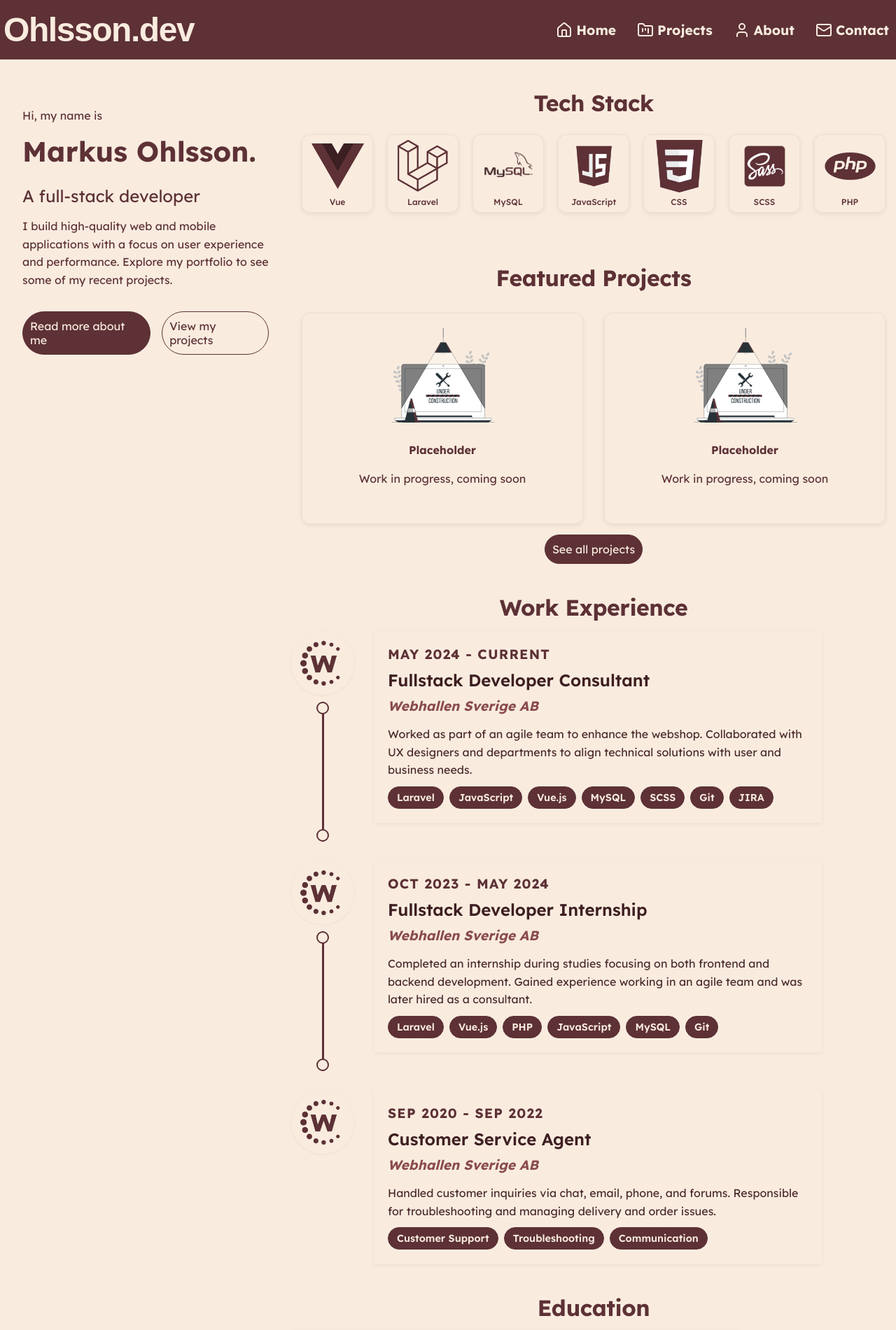
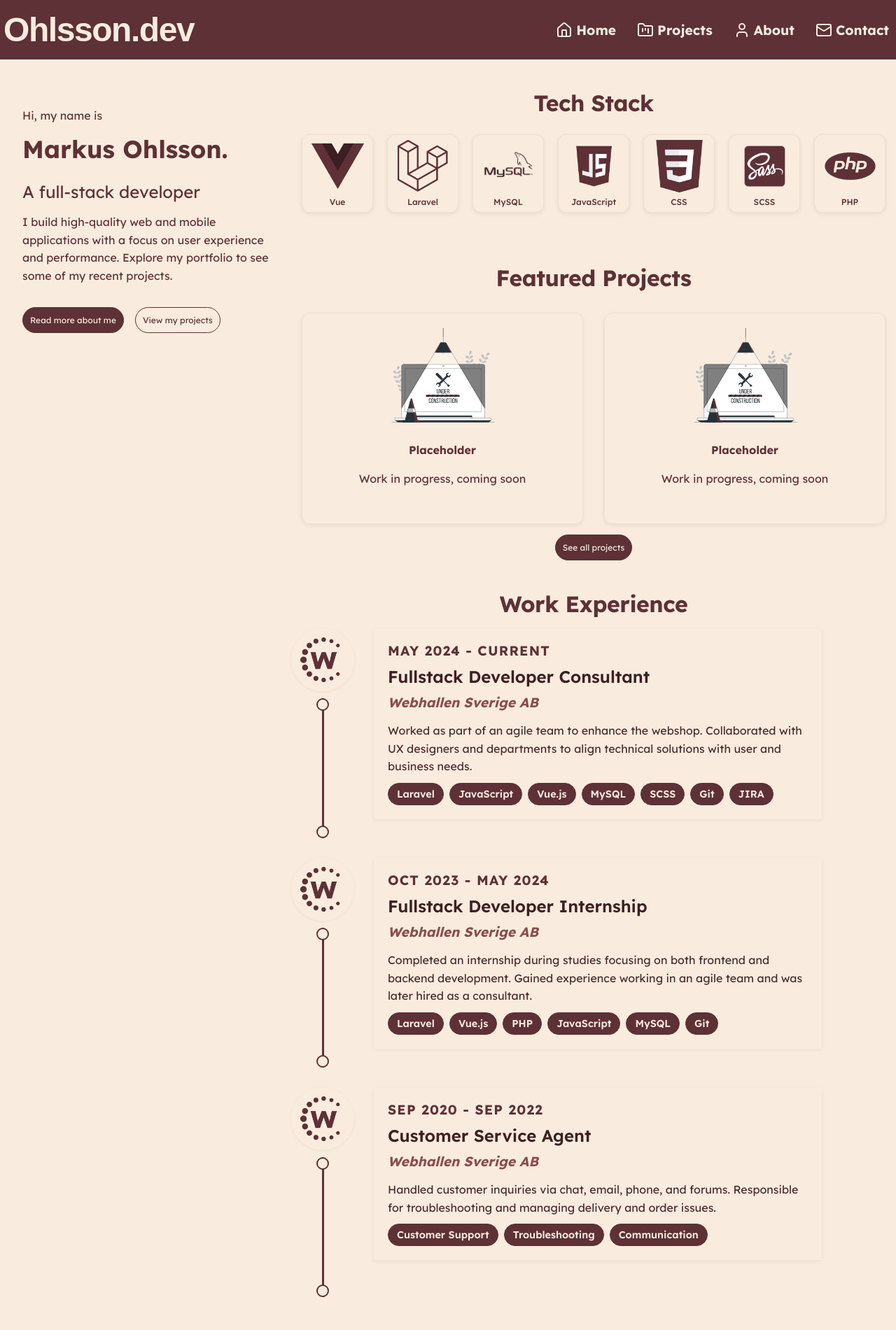
Before and after one commit to markusohlsson/portfoliov2, a Vue app: page / in a window 1280 px wide. Shown: the top 1901 px of the page at 70% size. Built offline with nearby package versions, Linux system fonts and the light colour scheme; a web font is replaced by a local one.

Commit message:
button and css fisx

```diff
--- a/src/assets/styles/components/button.css
+++ b/src/assets/styles/components/button.css
@@ -7,6 +7,7 @@
   padding:var(--space-sm);
   border: 1px solid var(--primary-color);
   width: fit-content;
+  font-size: var(--font-size-xs);
   a {
     color:inherit;
     text-decoration:none;
--- a/src/components/ExperienceCard.vue
+++ b/src/components/ExperienceCard.vue
@@ -2,7 +2,7 @@
     <div class="work-experience">
         <div class="work-experience-left" data-aos="fade-right">
             <img class="work-experience-logo" :src="exp.image" :alt="exp.workplace">
-            <div v-if="!isLast" data-aos="fade-up-right">
+            <div data-aos="fade-up-right">
                 <div class="line" ></div>
             </div>
         </div>
@@ -31,6 +31,5 @@ const props = defineProps({
     skills: Array,
 },
 index: Number,
-isLast: Boolean,
 })
 </script>
--- a/src/components/Hero.vue
+++ b/src/components/Hero.vue
@@ -78,7 +78,7 @@ onBeforeUnmount(() => {
 }
 
 .hero-title {
-  font-size: 2.5rem;
+  font-size: 2.2rem;
   font-weight: bold;
   margin: 0.5rem 0;
 }
@@ -99,11 +99,4 @@ onBeforeUnmount(() => {
   gap: 1rem;
 }
 
-.link-button {
-  /* Add styling for your buttons */
-}
-
-.link-button:hover {
-  /* Add hover effect */
-}
 </style>
--- a/src/pages/Home.vue
+++ b/src/pages/Home.vue
@@ -62,7 +62,7 @@ import Hero from '../components/Hero.vue';
             <div class="experience" ref="experienceSection">
                 <h4 class="experience-title">Work Experience</h4>
                 <ExperienceCard v-for="(exp, index) in experiences"
-                    :exp="exp" :index="index" :isLast="index === experiences.length -1"
+                    :exp="exp" :index="index"
                 />
             </div>
             <div ref="educationSection" class="education" >
```
